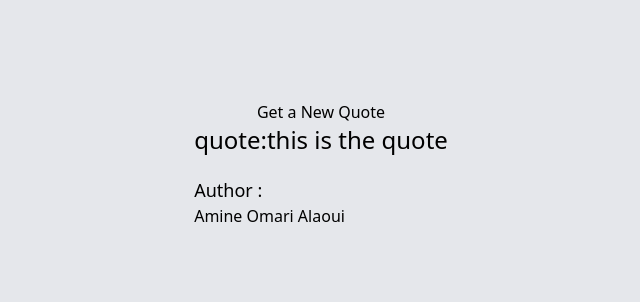
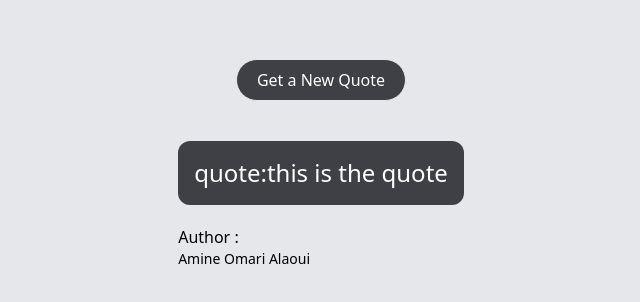
Before and after one commit to amine-omari/Quote-generator-app, a Next.js app: page / in a window 1280 px wide. Shown: the part 236-538 px from the top of the page, without its empty margins (319-959 px from the left). Built offline with nearby package versions, Linux system fonts and the light colour scheme.

Commit message:
feat: add hover style to the button

```diff
--- a/components/MainContainer.jsx
+++ b/components/MainContainer.jsx
@@ -3,16 +3,18 @@ import React from "react";
 const MainContainer = () => {
   return (
     <div>
-      <div className="flex justify-center">
-        <button>Get a New Quote</button>
+      <div className="mb-10 flex justify-center">
+        <button className="rounded-full border bg-zinc-700 px-5 py-2 text-white duration-300 hover:border-zinc-700 hover:bg-white hover:text-zinc-700 hover:shadow-2xl">
+          Get a New Quote
+        </button>
       </div>
       <div className="space-y-5">
-        <h1 className="text-center text-2xl font-medium">
+        <h1 className="rounded-xl bg-zinc-700 p-4 text-center text-2xl font-medium text-white">
           quote:this is the quote
         </h1>
         <div>
-          <p className="text-lg font-medium">Author :</p>
-          <p>Amine Omari Alaoui</p>
+          <p className="font-medium">Author :</p>
+          <p className="text-sm">Amine Omari Alaoui</p>
         </div>
       </div>
     </div>
```
